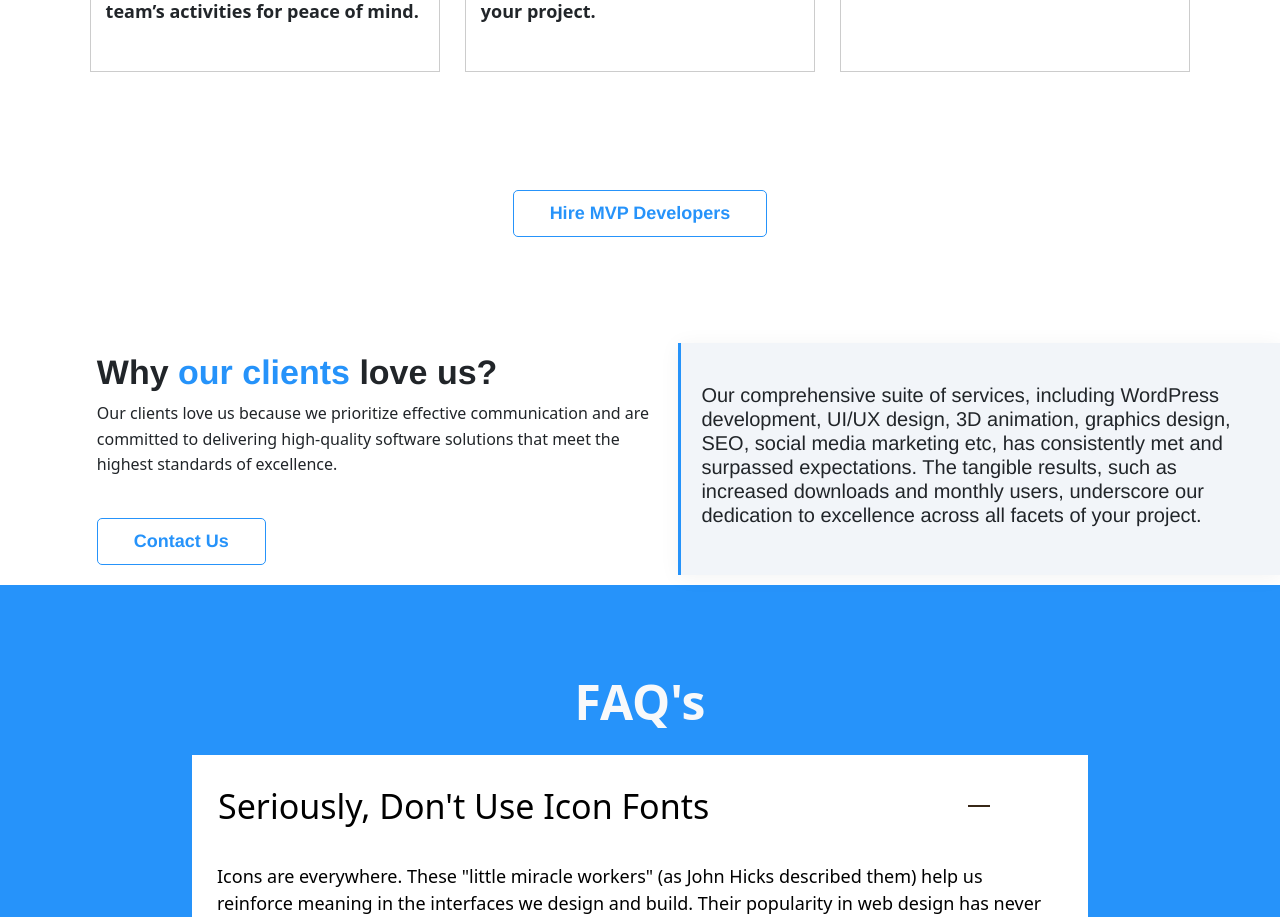
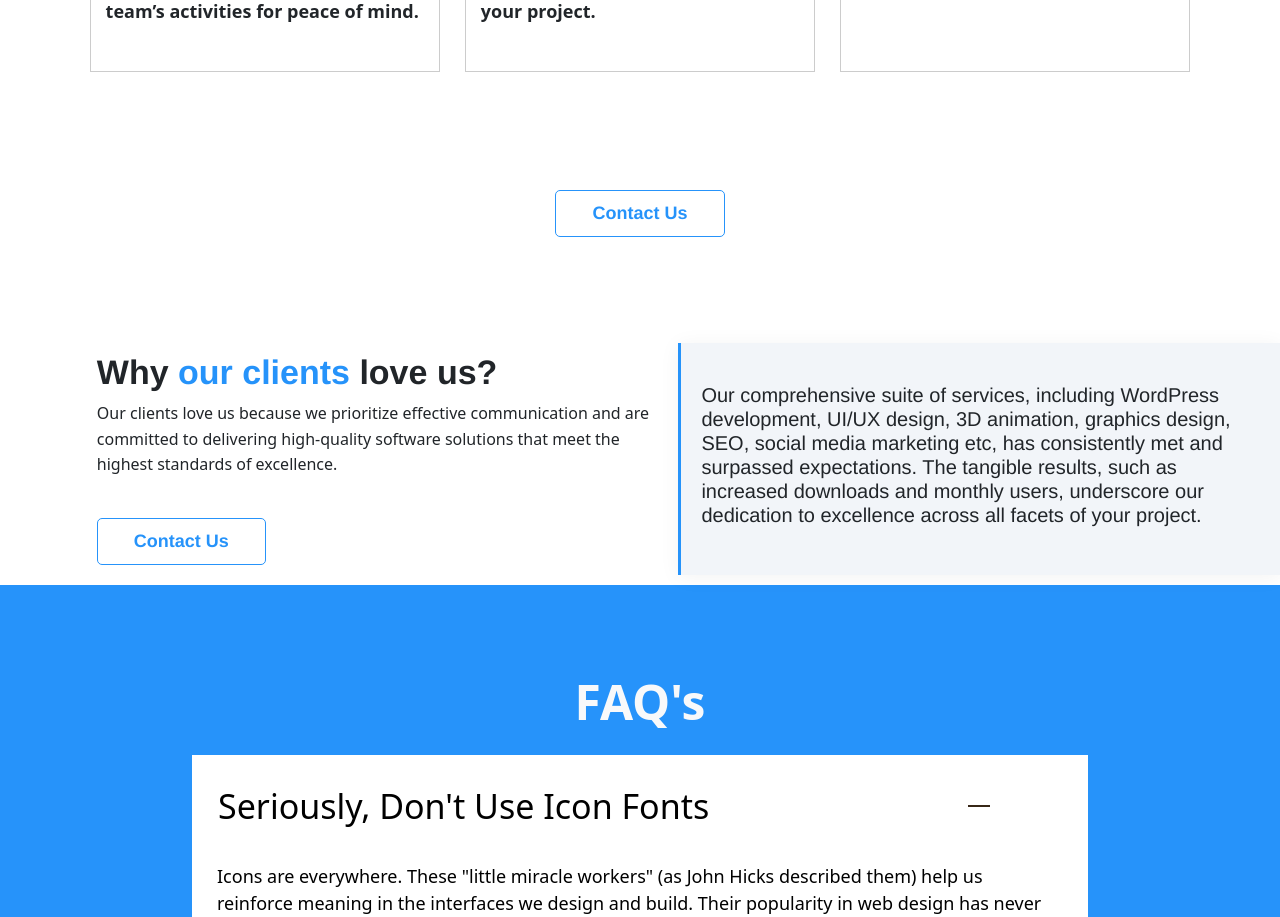
Before and after one commit to AminLakhani14/ASTechy, a React (Create React App) app: page /seo-services in a window 1280 px wide. Shown: the part 4480-5397 px from the top of the page. Built offline with nearby package versions, Linux system fonts and the light colour scheme.

Commit message:
FaiqPrototype: Worked in hire us

```diff
--- a/src/Component/HireUs/HireUs.jsx
+++ b/src/Component/HireUs/HireUs.jsx
@@ -7,6 +7,7 @@ import timezone from '../Assets/icons8-timezone-50.png';
 import progress from '../Assets/icons8-progress-50.png';
 import team from '../Assets/icons8-team-80.png';
 import meeting from '../Assets/icons8-meeting-room-50.png';
+import { Link } from 'react-router-dom';
 
 export const HireUs = () => {
     const [devTitleDesc, setDevTitleDesc] = useState({
@@ -207,20 +208,22 @@ export const HireUs = () => {
                     </span> with <span className='changecolor'>ASTECHY</span></h1>
                     <p className={'font2014 widthHireUs mt-3'}>{devTitleDesc.desc}</p>
                 </div>
-                <div className={windowWidth <=1024?"mt-4 d-flex justify-content-center ":"mt-5 d-flex justify-content-center "}>
+                <div className={windowWidth <= 1024 ? "mt-4 d-flex justify-content-center " : "mt-5 d-flex justify-content-center "}>
                     <div style={{ width: "86vw" }}>
                         <ServiceCardList ServiceCardList={serviceCardList1} />
                     </div>
                 </div>
-                <div className={windowWidth <=1024?"mt-4 d-flex justify-content-center ":"mt-5 d-flex justify-content-center "}>
+                <div className={windowWidth <= 1024 ? "mt-4 d-flex justify-content-center " : "mt-5 d-flex justify-content-center "}>
                     <div style={{ width: "86vw" }}>
                         <ServiceCardList ServiceCardList={serviceCardList2} />
                     </div>
                 </div>
-                <div className={windowWidth <=1024?"mt-4 d-flex justify-content-center ":"mt-5 d-flex justify-content-center "}>
+                <div className={windowWidth <= 1024 ? "mt-4 d-flex justify-content-center " : "mt-5 d-flex justify-content-center "}>
+                    <Link to="/contact">
                         <button className="HireUsButton margintop" style={{ marginBottom: '70px' }}>
-                        Hire MVP Developers
+                            Contact Us
                         </button>
+                    </Link>
                 </div>
             </div>
         </>
```
Lines whose indentation alone changed are shown as unchanged.
